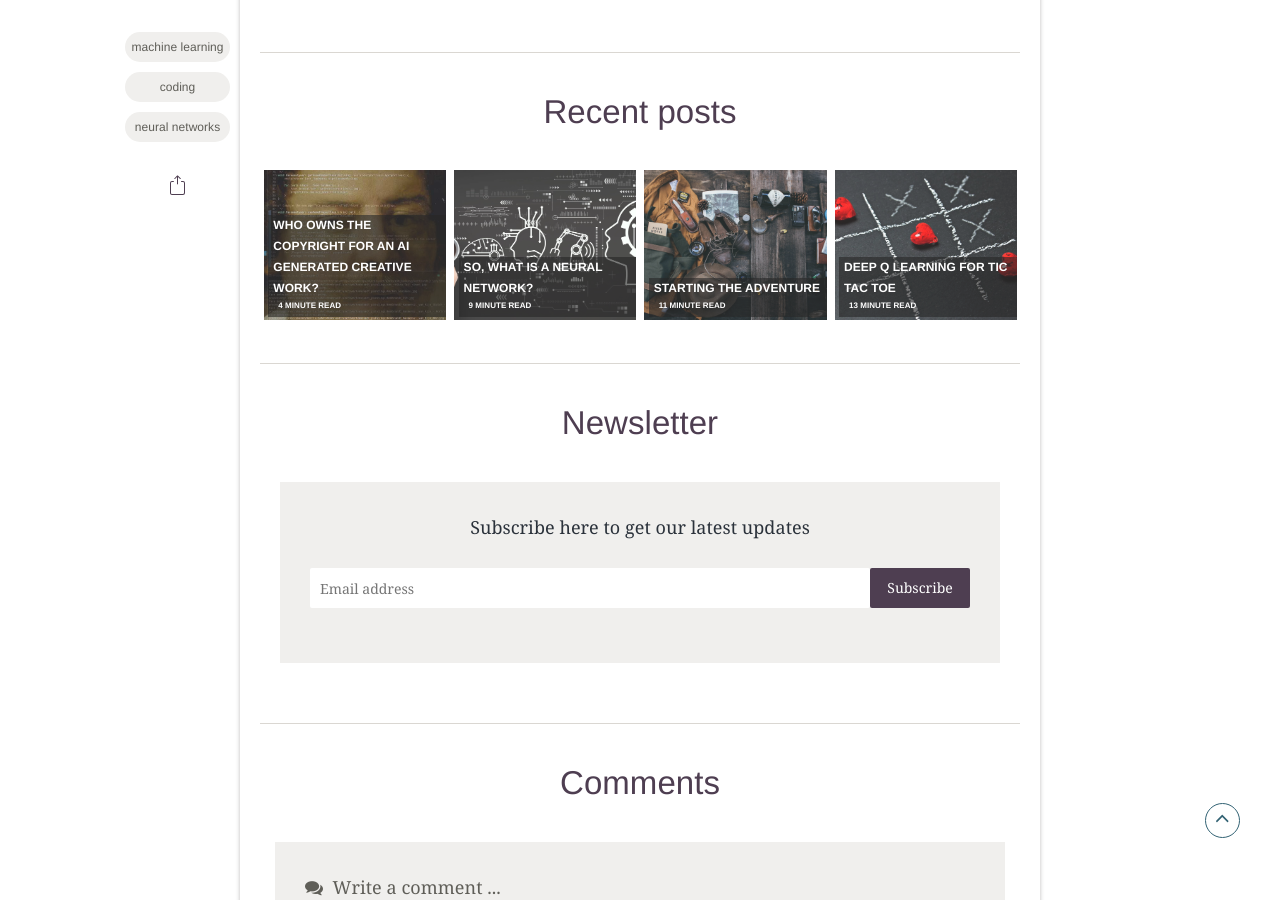
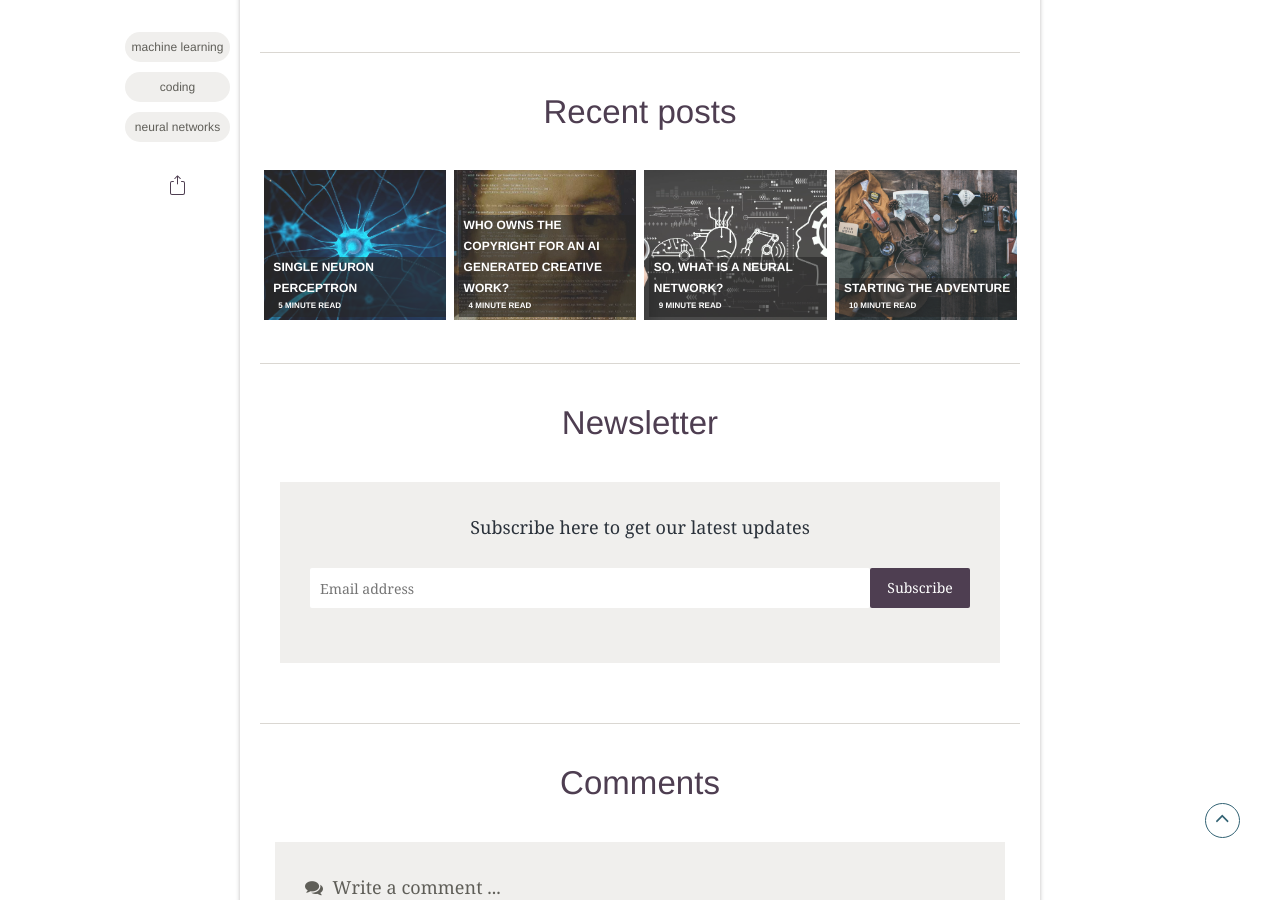
Before and after one commit to thgml21004/old_soheewiki, a Jekyll site: the page built from _posts/2021-01-25-single-neuron-perceptron.markdown, in a window 1280 px wide and 900 px high, scrolled down 6911 px. Built offline with Jekyll 4.4.1, drawn with Linux system fonts in a browser that asks for light colours; some web fonts are replaced; formulas are drawn with MathJax 3; comment, search, counter and statistics services are not loaded; some of the changed lines change nothing that is shown; some of the changed text lies outside the part shown.

Commit message:
#comments 테스트

```diff
--- a/_posts/2021-01-25-single-neuron-perceptron.markdown
+++ b/_posts/2021-01-25-single-neuron-perceptron.markdown
@@ -3,7 +3,7 @@ layout: post
 read_time: true
 show_date: true
 title:  Single Neuron Perceptron
-date:   2021-01-25 13:32:20 -0600
+date:   2022-02-18 16:59:59 -0600
 description: Single neuron perceptron that classifies elements learning quite quickly.
 img: posts/20210125/Perceptron.jpg
 tags: [machine learning, coding, neural networks]
```
